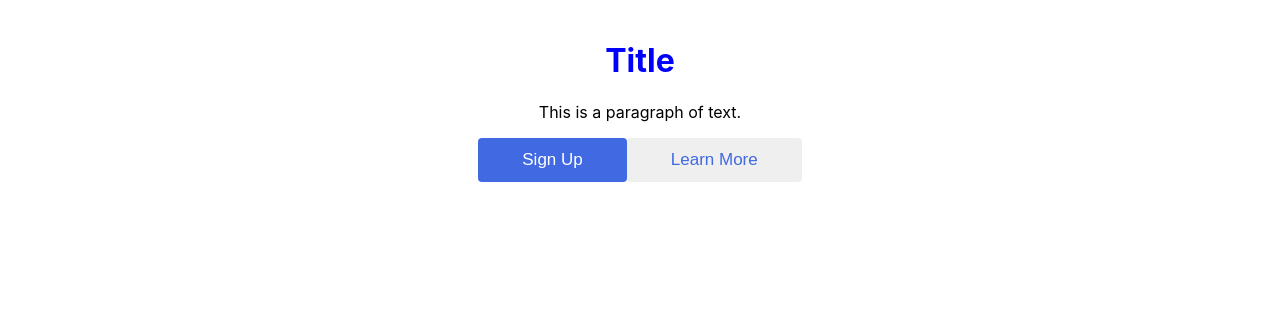
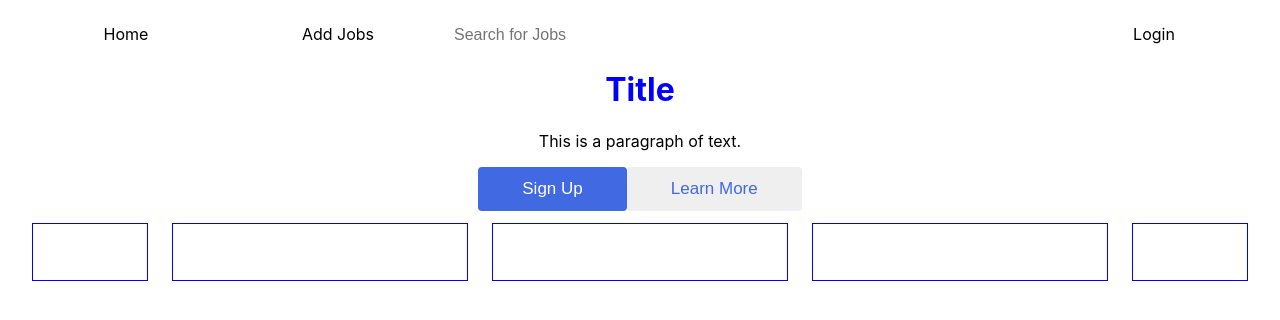
Before and after one commit to storiaca/handson-react, a React (Create React App) app: page / in a window 1280 px wide. Shown: the top 320 px of the page. Built offline with nearby package versions, Linux system fonts and the light colour scheme.

Commit message:
Create Navigation component

```diff
--- a/src/StyledComponents.jsx
+++ b/src/StyledComponents.jsx
@@ -1,5 +1,6 @@
 import React from 'react';
 import styled from 'styled-components';
+import Navigation from './components/Navigation';
 
 const Body = styled.div`
   padding: 20px;
@@ -51,8 +52,21 @@ const SubtleButton = styled(Button)`
   }
 `;
 
+const Box = styled.div`
+  display: flex;
+  justify-content: space-between;
+`;
+
+const Item = styled.div`
+  padding: 12px;
+  margin: 12px;
+  height: 32px;
+  border: 1px solid blue;
+  flex: ${props => props.flex || 1};
+`;
 export default () =>
   <Body>
+    <Navigation />
     <Heading>
       Title
     </Heading>
@@ -65,4 +79,11 @@ export default () =>
     <SubtleButton>
       Learn More
     </SubtleButton>
+    <Box>
+      <Item />
+      <Item flex={3} />
+      <Item flex={3} />
+      <Item flex={3} />
+      <Item />
+    </Box>
   </Body>
--- /dev/null
+++ b/src/components/Navigation.jsx
@@ -0,0 +1,32 @@
+import React from 'react';
+import styled from 'styled-components';
+
+const NavigationList = styled.ul`
+  display: flex;
+  list-style-type: none;
+  margin: 0;
+  padding: 0;
+`;
+
+const NavigationItem = styled.li`
+  margin: 4px 8px;
+  flex: ${props => props.grow || 1}
+`;
+
+const Input = styled.input`
+  width: 100%;
+  border: none;
+  font-size: 16px;
+`;
+
+export default () =>
+  <nav>
+    <NavigationList>
+      <NavigationItem>Home</NavigationItem>
+      <NavigationItem>Add Jobs</NavigationItem>
+      <NavigationItem grow={3}>
+        <Input type="text" placeholder="Search for Jobs"/>
+      </NavigationItem>
+      <NavigationItem>Login</NavigationItem>
+    </NavigationList>
+  </nav>;
```
